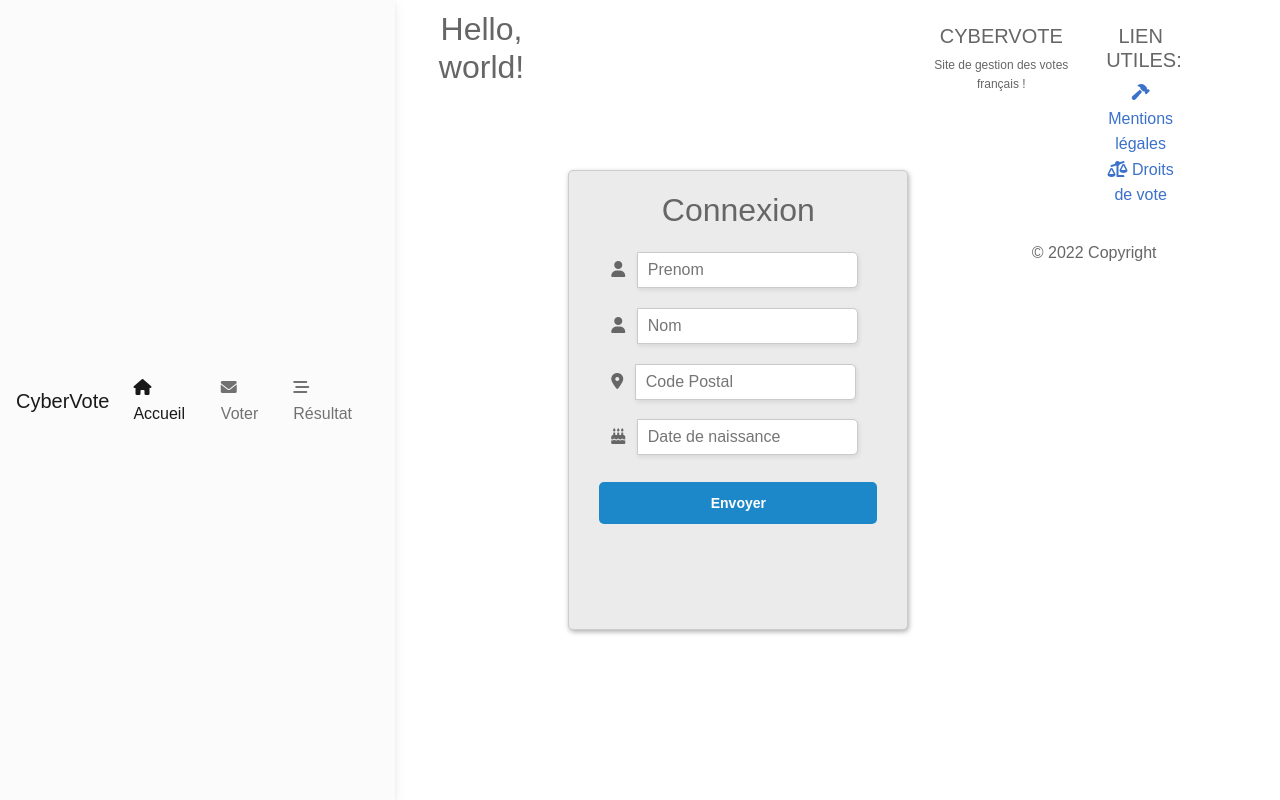
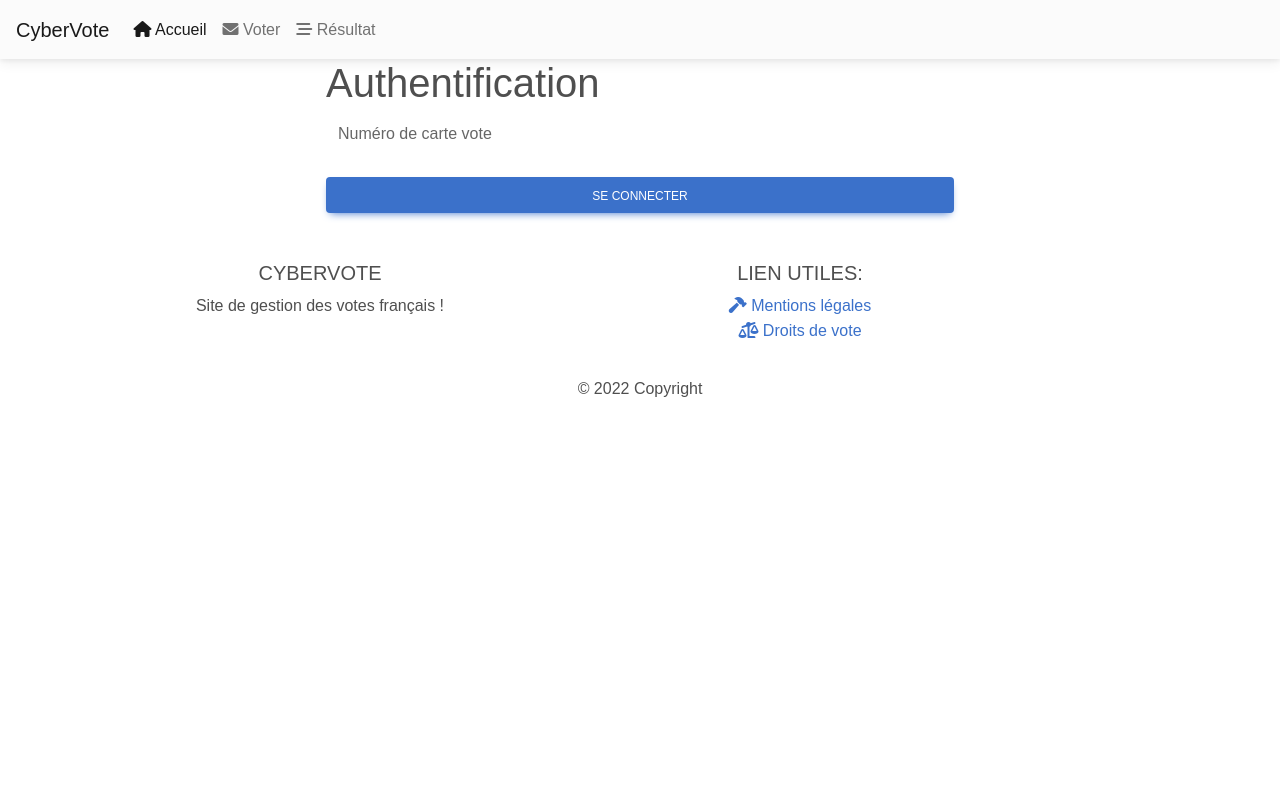
Before and after one commit to Aimericv/CyberVoteSLAM, a PHP site: page /login.php in a window 1280 px wide. Run offline with PHP 8.4, Linux system fonts and the light colour scheme; data that the repository does not hold is empty; some libraries are stand-ins or nearby versions; some web fonts are replaced.

Commit message:
add login via carte

```diff
--- a/assets/includes/config.php
+++ b/assets/includes/config.php
@@ -1,5 +1,12 @@
 <?php
-define('DB_HOST', 'localhost'); // Hôte
-define('DB_NAME', 'cybervote'); // Nom de la base de donnée
-define('DB_USER', 'cybervote'); // Nom d'utilisateur
-define('DB_PASS', 'cybervote'); // Mot de passe
+define('DB_SERVER', '127.0.0.1');
+define('DB_USERNAME', 'cybervote');
+define('DB_PASSWORD', 'cybervote');
+define('DB_NAME', 'cybervote');
+$conn = mysqli_connect(DB_SERVER, DB_USERNAME, DB_PASSWORD, DB_NAME);
+
+if($conn === false){
+    die("ERREUR : Impossible de se connecter. " . mysqli_connect_error());
+}
+
+?>
--- a/assets/includes/header.php
+++ b/assets/includes/header.php
@@ -15,6 +15,7 @@
       <li class="nav-item">
         <a class="nav-link" href="resultat.php"><i class="fas fa-stream"></i> Résultat</a>
       </li>
+
       </li>
     </ul>
 
--- a/index.php
+++ b/index.php
@@ -1,9 +1,13 @@
 <?php
 include("./assets/includes/head.php");
 include("./assets/includes/header.php");
+session_start();
+if (!isset($_SESSION['login'])) {
+	header ('Location: login.php');
+	exit();
+}
 ?>
   <h1>Hello, world!</h1>
-
 
 
 
--- a/login.php
+++ b/login.php
@@ -1,195 +1,49 @@
 <?php
 include("./assets/includes/head.php");
 include("./assets/includes/header.php");
+include("./assets/includes/config.php");
 ?>
-  <h1>Hello, world!</h1>
 
-  <!DOCTYPE html>
-<html>
-  <head>
-    <title>Formulaire</title>
-
-
-    <style>
-      html, body {
-      display: flex;
-      justify-content: center;
-      height: 100%;
-      }
-      body, div, h1, form, input, p {
-      padding: 0;
-      margin: 0;
-      outline: none;
-      font-family: Roboto, Arial, sans-serif;
-      font-size: 16px;
-      color: #666;
-      }
-      h1 {
-      padding: 10px 0;
-      font-size: 32px;
-      font-weight: 300;
-      text-align: center;
-      }
-      p {
-      font-size: 12px;
-      }
-      hr {
-      color: #a9a9a9;
-      opacity: 0.3;
-      }
-      .main-block {
-      max-width: 340px;
-      min-height: 460px;
-      padding: 10px 0;
-      margin: auto;
-      border-radius: 5px;
-      border: solid 1px #ccc;
-      box-shadow: 1px 2px 5px rgba(0,0,0,.31);
-      background: #ebebeb;
-      }
-      form {
-      margin: 0 30px;
-      }
-
-      input[type=radio] {
-      display: none;
-      }
-      label#icon {
-      margin: 0;
-      border-radius: 5px 0 0 5px;
-      }
-      label.radio {
-      position: relative;
-      display: inline-block;
-      padding-top: 4px;
-      margin-right: 20px;
-      text-indent: 30px;
-      overflow: visible;
-      cursor: pointer;
-      }
-      label.radio:before {
-      content: "";
-      position: absolute;
-      top: 2px;
-      left: 0;
-      width: 20px;
-      height: 20px;
-      border-radius: 50%;
-      background: #1c87c9;
-      }
-      label.radio:after {
-      content: "";
-      position: absolute;
-      width: 9px;
-      height: 4px;
-      top: 8px;
-      left: 4px;
-      border: 3px solid #fff;
-      border-top: none;
-      border-right: none;
-      transform: rotate(-45deg);
-      opacity: 0;
-      }
-      input[type=radio]:checked + label:after {
-      opacity: 1;
-      }
-      input[type=text], input[type=password] {
-      width: calc(100% - 57px);
-      height: 36px;
-      margin: 13px 0 0 -5px;
-      padding-left: 10px;
-      border-radius: 0 5px 5px 0;
-      border: solid 1px #cbc9c9;
-      box-shadow: 1px 2px 5px rgba(0,0,0,.09);
-      background: #fff;
-      }
-      input[type=password] {
-      margin-bottom: 15px;
-      }
-      #icon {
-      display: inline-block;
-      padding: 12px;
-
-      text-align: center;
-      }
-      .btn-block {
-      margin-top: 10px;
-      text-align: center;
-      }
-      button {
-      width: 100%;
-      padding: 10px 0;
-      margin: 10px auto;
-      border-radius: 5px;
-      border: none;
-      background: #1c87c9;
-      font-size: 14px;
-      font-weight: 600;
-      color: #fff;
-      }
-      button:hover {
-      background: #26a9e0;
-      }
-    </style>
-  </head>
 <body>
-    <div class="main-block">
-      <h1>Connexion</h1>
-      <form action="/" method="post">
-
-        <label id="icon" for="prenom"><i class="fas fa-user"></i></label>
-        <input type="text" name="prenom" id="prenom" placeholder="Prenom" required/>
-        <label id="icon" for="nom"><i class="fas fa-user"></i></label>
-        <input type="text" name="nom" id="nom" placeholder="Nom" required/>
-        <label id="icon" for="code_postale"><i class="fas fa-location-dot"></i></label>
-        <input type="text" name="code_postale" id="nom" placeholder="Code Postal" required/>
-        <label id="icon" for="date_naissance"><i class="fas fa-birthday-cake"></i></label>
-        <input type="text" name="date_naissance" id="nom" placeholder="Date de naissance" required/>
-
-
-        <div class="btn-block">
-
-          <button type="submit" method="post" onclick="javascript: form.action='';">Envoyer</button>
   <?php
 
+session_start();
 
-          $servername = "localhost";
-          $username = "cybervote";
-          $password = "cybervote";
-          $dbname = "cybervote";
-          $a= $_POST['nom'];
-          $b= $_POST['prenom'];
-          $c= $_POST['code_postale'];
-          $d= $_POST['date_naissance'];
-
-          try {
-            $conn = new PDO("mysql:host=$servername;dbname=$dbname", $username, $password);
-            // définir le mode exception d'erreur PDO
-            $conn->setAttribute(PDO::ATTR_ERRMODE, PDO::ERRMODE_EXCEPTION);
-
-            $sql = "INSERT INTO `Electeur` ( `nom`, `prenom`, `code_postale`, `date_naissance`)
-          VALUES( '$a', '$b', '$c', '$d')
-          ";
-
-            // utiliser la fonction exec() car aucun résultat n'est renvoyé
-            $conn->exec($sql);
-            //echo "Nouveaux enregistrement ajoutés avec sucéés";
-          } catch(PDOException $e) {
-            echo $sql . "
-          " . $e->getMessage();
+if (isset($_POST['username'])){
+  $username = stripslashes($_REQUEST['username']);
+  $username = mysqli_real_escape_string($conn, $username);
+  $query = "SELECT * FROM `electeur` WHERE numero_carte_vote='$username'";
+  $result = mysqli_query($conn,$query) or die(mysql_error());
+  $rows = mysqli_num_rows($result);
+  if($rows==1){
+      $_SESSION['login'] = $username;
+      header("Location: dossier.php");
+  }else{
+    $message = "Le nom d'utilisateur ou le mot de passe est incorrect.";
   }
-          $conn = null;
-
-
-
-
+}
 ?>
-
-
+  <div class="row d-flex justify-content-center">
+    <div class="col-md-6">
+      <div class="main-block">
+        <h1>Authentification</h1>
+      </div>
+      <?php if (! empty($message)) { ?>
+    <p class="errorMessage"><?php echo $message; ?></p>
+<?php } ?>
+      <form method="post" name="login">
+        <div class="form-outline mb-4 ">
+          <input type="text" id="form2Example1" class="form-control" name="username" placeholder="Numéro de carte vote"
+            required />
+          <label class="form-label" for="form2Example1">Numéro de carte vote</label>
+        </div>
+        <button type="submit" name="submit" class="btn btn-primary btn-block mb-4">Se connecter</button>
     </div>
     </form>
   </div>
+  </div>
 </body>
+
 </html>
 
 
--- a/resultat.php
+++ b/resultat.php
@@ -1,6 +1,11 @@
 <?php
 include("./assets/includes/head.php");
 include("./assets/includes/header.php");
+session_start();
+if (!isset($_SESSION['login'])) {
+	header ('Location: login.php');
+	exit();
+}
 ?>
   <div class="card">
   <div class="card-body">
--- a/vote.php
+++ b/vote.php
@@ -1,6 +1,11 @@
 <?php
 include("./assets/includes/head.php");
 include("./assets/includes/header.php");
+session_start();
+if (!isset($_SESSION['login'])) {
+	header ('Location: login.php');
+	exit();
+}
 ?>
 
 
```
Also changed, not shown: assets/includes/db_connect.php (added, +12 -0 lines), dossier.php (added, +77 -0 lines), logout.php (added, +7 -0 lines). Lines whose indentation alone changed are shown as unchanged.
